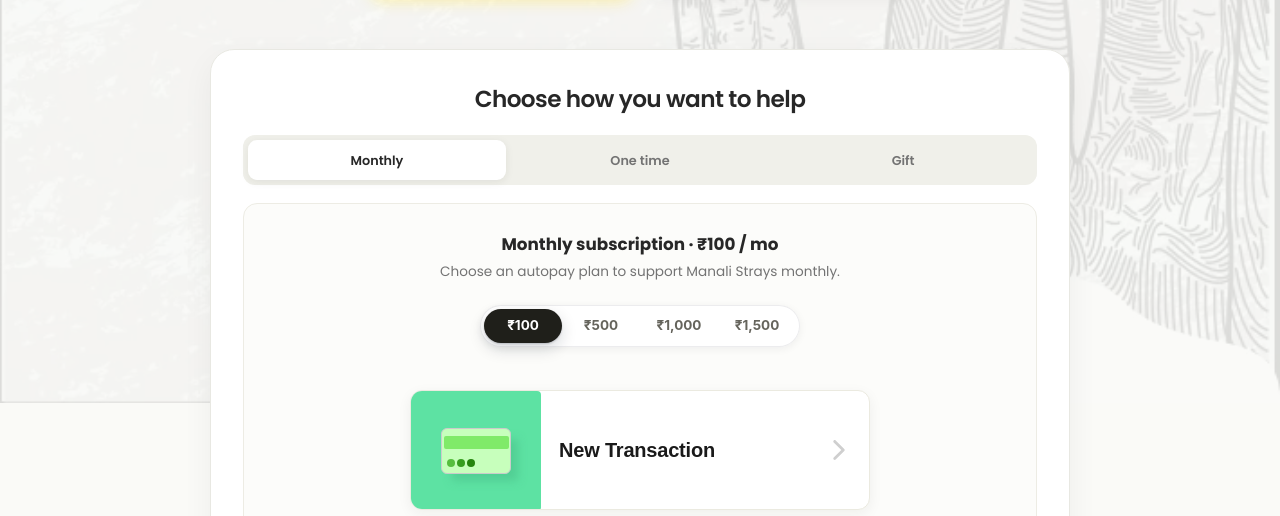
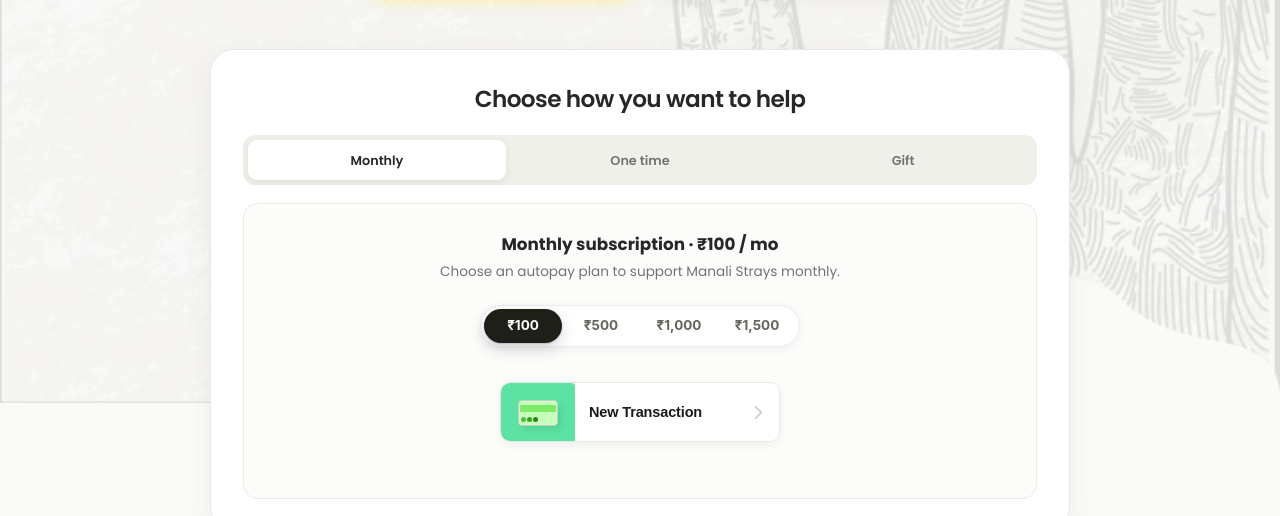
Before and after one commit to cleanindiadrive/cleanindiadrive.github.io, a plain HTML site: page index.html in a window 1280 px wide. Shown: the part 397-913 px from the top of the page. Drawn offline with Linux system fonts and the light colour scheme; no server answers.

Commit message:
Resize payment POS transaction button to a sleek, compact proportion

```diff
--- a/site.css
+++ b/site.css
@@ -618,14 +618,14 @@
 .pos-transaction-container {
   background-color: #ffffff;
   display: flex;
-  width: 460px;
+  width: 280px;
   max-width: 100%;
-  height: 120px;
+  height: 60px;
   position: relative;
-  border-radius: 12px;
+  border-radius: 10px;
   transition: 0.3s ease-in-out;
   border: 1px solid #ebeae0;
-  box-shadow: 0 4px 14px rgba(35, 35, 25, 0.06);
+  box-shadow: 0 3px 10px rgba(35, 35, 25, 0.06);
   user-select: none;
   cursor: pointer;
   overflow: hidden;
@@ -637,7 +637,7 @@
 .pos-transaction-container.is-animating,
 .pos-transaction-container:active {
   transform: scale(1.02);
-  width: 220px;
+  width: 124px;
 }
 
 .pos-transaction-container:hover .left-side,
@@ -648,8 +648,8 @@
 
 .pos-transaction-container .left-side {
   background-color: #5de2a3;
-  width: 130px;
-  height: 120px;
+  width: 74px;
+  height: 60px;
   border-radius: 4px;
   position: relative;
   display: flex;
@@ -662,7 +662,7 @@
 }
 
 .pos-transaction-container .right-side {
-  width: calc(100% - 130px);
+  width: calc(100% - 74px);
   display: flex;
   align-items: center;
   overflow: hidden;
@@ -677,51 +677,51 @@
 }
 
 .pos-transaction-container .arrow {
-  width: 20px;
-  height: 20px;
-  margin-right: 20px;
+  width: 13px;
+  height: 13px;
+  margin-right: 14px;
   flex-shrink: 0;
 }
 
 .pos-transaction-container .new {
-  font-size: clamp(16px, 2.2vw, 20px);
+  font-size: 14.5px;
   font-family: 'Outfit', 'Lexend Deca', sans-serif;
   font-weight: 700;
   color: #1a1a1a;
-  margin-left: 18px;
+  margin-left: 14px;
   letter-spacing: -0.01em;
 }
 
 .pos-transaction-container .card {
-  width: 70px;
-  height: 46px;
+  width: 40px;
+  height: 26px;
   background-color: #c7ffbc;
-  border-radius: 6px;
+  border-radius: 4px;
   position: absolute;
   display: flex;
   z-index: 10;
   flex-direction: column;
   align-items: center;
-  box-shadow: 9px 9px 9px -2px rgba(77, 200, 143, 0.72);
+  box-shadow: 4px 4px 6px -1px rgba(77, 200, 143, 0.65);
 }
 
 .pos-transaction-container .card-line {
-  width: 65px;
-  height: 13px;
+  width: 36px;
+  height: 7px;
   background-color: #80ea69;
-  border-radius: 2px;
-  margin-top: 7px;
+  border-radius: 1px;
+  margin-top: 4px;
 }
 
 .pos-transaction-container .buttons {
-  width: 8px;
-  height: 8px;
+  width: 5px;
+  height: 5px;
   background-color: #379e1f;
-  box-shadow: 0 -10px 0 0 #26850e, 0 10px 0 0 #56be3e;
+  box-shadow: 0 -6px 0 0 #26850e, 0 6px 0 0 #56be3e;
   border-radius: 50%;
-  margin-top: 5px;
+  margin-top: 3px;
   transform: rotate(90deg);
-  margin: 10px 0 0 -30px;
+  margin: 5px 0 0 -17px;
 }
 
 .pos-transaction-container:hover .card,
@@ -740,81 +740,81 @@
   }
 
   50% {
-    transform: translateY(-70px) rotate(90deg);
+    transform: translateY(-40px) rotate(90deg);
   }
 
   60% {
-    transform: translateY(-70px) rotate(90deg);
+    transform: translateY(-40px) rotate(90deg);
   }
 
   100% {
-    transform: translateY(-8px) rotate(90deg);
+    transform: translateY(-4px) rotate(90deg);
   }
 }
 
 .pos-transaction-container .post {
-  width: 63px;
-  height: 75px;
+  width: 36px;
+  height: 44px;
   background-color: #dddde0;
   position: absolute;
   z-index: 11;
-  bottom: 10px;
-  top: 120px;
-  border-radius: 6px;
+  bottom: 4px;
+  top: 60px;
+  border-radius: 4px;
   overflow: hidden;
 }
 
 .pos-transaction-container .post-line {
-  width: 47px;
-  height: 9px;
+  width: 28px;
+  height: 6px;
   background-color: #545354;
   position: absolute;
-  border-radius: 0px 0px 3px 3px;
-  right: 8px;
-  top: 8px;
+  border-radius: 0px 0px 2px 2px;
+  right: 4px;
+  top: 4px;
 }
 
 .pos-transaction-container .post-line:before {
   content: "";
   position: absolute;
-  width: 47px;
-  height: 9px;
+  width: 28px;
+  height: 6px;
   background-color: #757375;
-  top: -8px;
+  top: -5px;
 }
 
 .pos-transaction-container .screen {
-  width: 47px;
-  height: 23px;
+  width: 28px;
+  height: 14px;
   background-color: #ffffff;
   position: absolute;
-  top: 22px;
-  right: 8px;
-  border-radius: 3px;
+  top: 13px;
+  right: 4px;
+  border-radius: 2px;
 }
 
 .pos-transaction-container .numbers {
-  width: 12px;
-  height: 12px;
+  width: 7px;
+  height: 7px;
   background-color: #838183;
-  box-shadow: 0 -18px 0 0 #838183, 0 18px 0 0 #838183;
-  border-radius: 2px;
+  box-shadow: 0 -10px 0 0 #838183, 0 10px 0 0 #838183;
+  border-radius: 1px;
   position: absolute;
   transform: rotate(90deg);
-  left: 25px;
-  top: 52px;
+  left: 15px;
+  top: 30px;
 }
 
 .pos-transaction-container .numbers-line2 {
-  width: 12px;
-  height: 12px;
+  width: 7px;
+  height: 7px;
   background-color: #aaa9ab;
-  box-shadow: 0 -18px 0 0 #aaa9ab, 0 18px 0 0 #aaa9ab;
-  border-radius: 2px;
+  box-shadow: 0 -10px 0 0 #aaa9ab, 0 10px 0 0 #aaa9ab;
+  border-radius: 1px;
   position: absolute;
   transform: rotate(90deg);
-  left: 25px;
-  top: 68px;
+  left: 15px;
+  top: 39px;
 }
 
 @keyframes slide-post {
@@ -823,13 +823,13 @@
   }
 
   100% {
-    transform: translateY(-70px);
+    transform: translateY(-40px);
   }
 }
 
 .pos-transaction-container .dollar {
   position: absolute;
-  font-size: 15px;
+  font-size: 11px;
   font-family: 'Outfit', 'Lexend Deca', sans-serif;
   font-weight: 700;
   width: 100%;
@@ -837,7 +837,7 @@
   top: 0;
   color: #4b953b;
   text-align: center;
-  line-height: 23px;
+  line-height: 14px;
 }
 
 .pos-transaction-container:hover .dollar,
@@ -848,7 +848,7 @@
 @keyframes fade-in-fwd {
   0% {
     opacity: 0;
-    transform: translateY(-5px);
+    transform: translateY(-3px);
   }
 
   100% {
@@ -871,40 +871,42 @@
   display: flex;
   justify-content: center;
   width: 100%;
-  margin: 1.25rem 0 1rem;
+  margin: 0.75rem 0 0.5rem;
 }
 
 @media only screen and (max-width: 540px) {
   .pos-transaction-container {
     width: 100%;
-    max-width: 340px;
-    height: 110px;
-    margin: 0.5rem auto;
+    max-width: 250px;
+    height: 54px;
+    margin: 0.35rem auto;
   }
 
   .pos-transaction-container:hover,
   .pos-transaction-container.is-animating,
   .pos-transaction-container:active {
-    width: 200px;
+    width: 112px;
     transform: scale(1.02);
   }
 
   .pos-transaction-container .left-side {
-    width: 115px;
-    height: 110px;
+    width: 66px;
+    height: 54px;
   }
 
   .pos-transaction-container .right-side {
-    width: calc(100% - 115px);
+    width: calc(100% - 66px);
   }
 
   .pos-transaction-container .new {
-    font-size: 17px;
-    margin-left: 14px;
+    font-size: 13.5px;
+    margin-left: 10px;
   }
 
   .pos-transaction-container .arrow {
-    margin-right: 14px;
+    margin-right: 10px;
+    width: 12px;
+    height: 12px;
   }
 }
 
```
